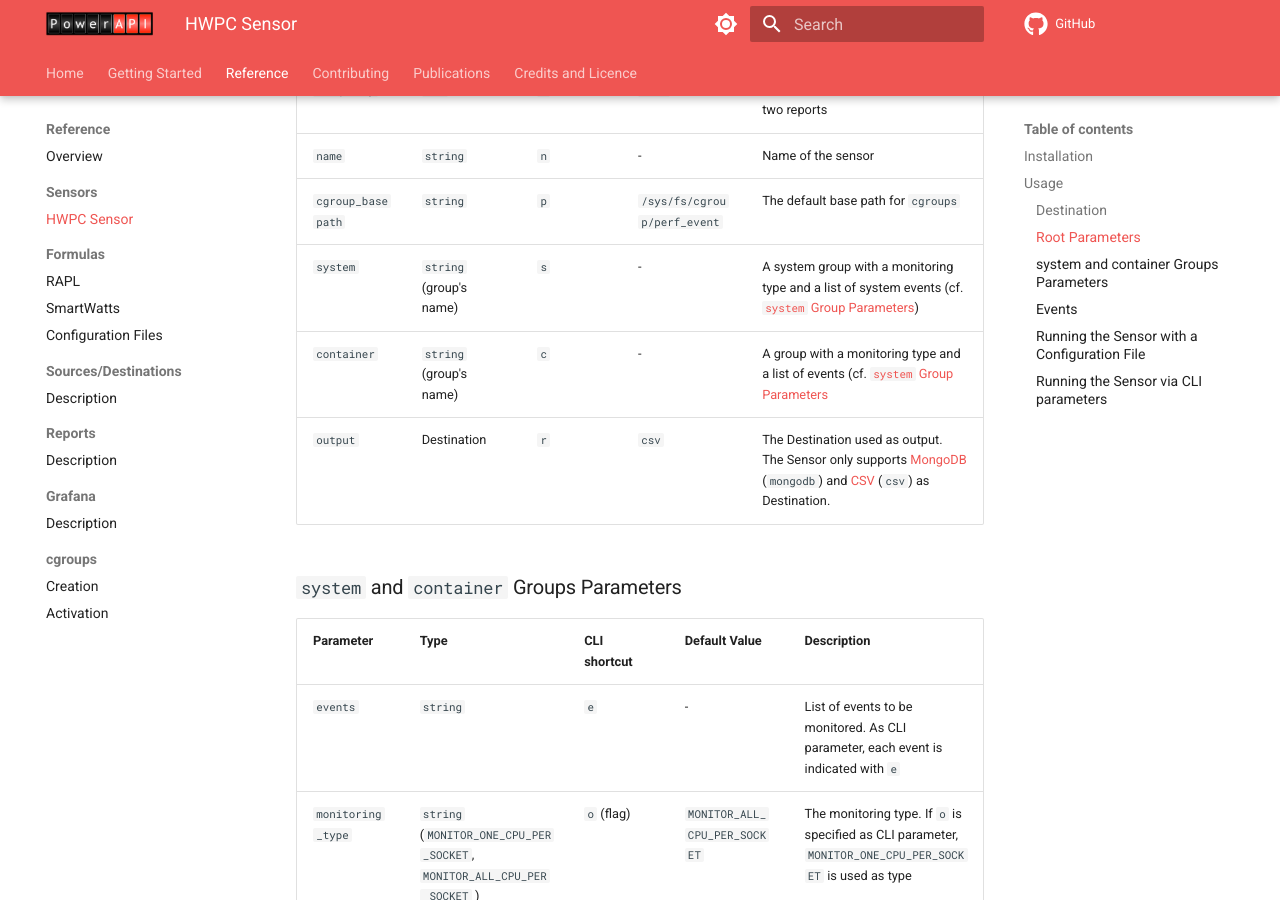
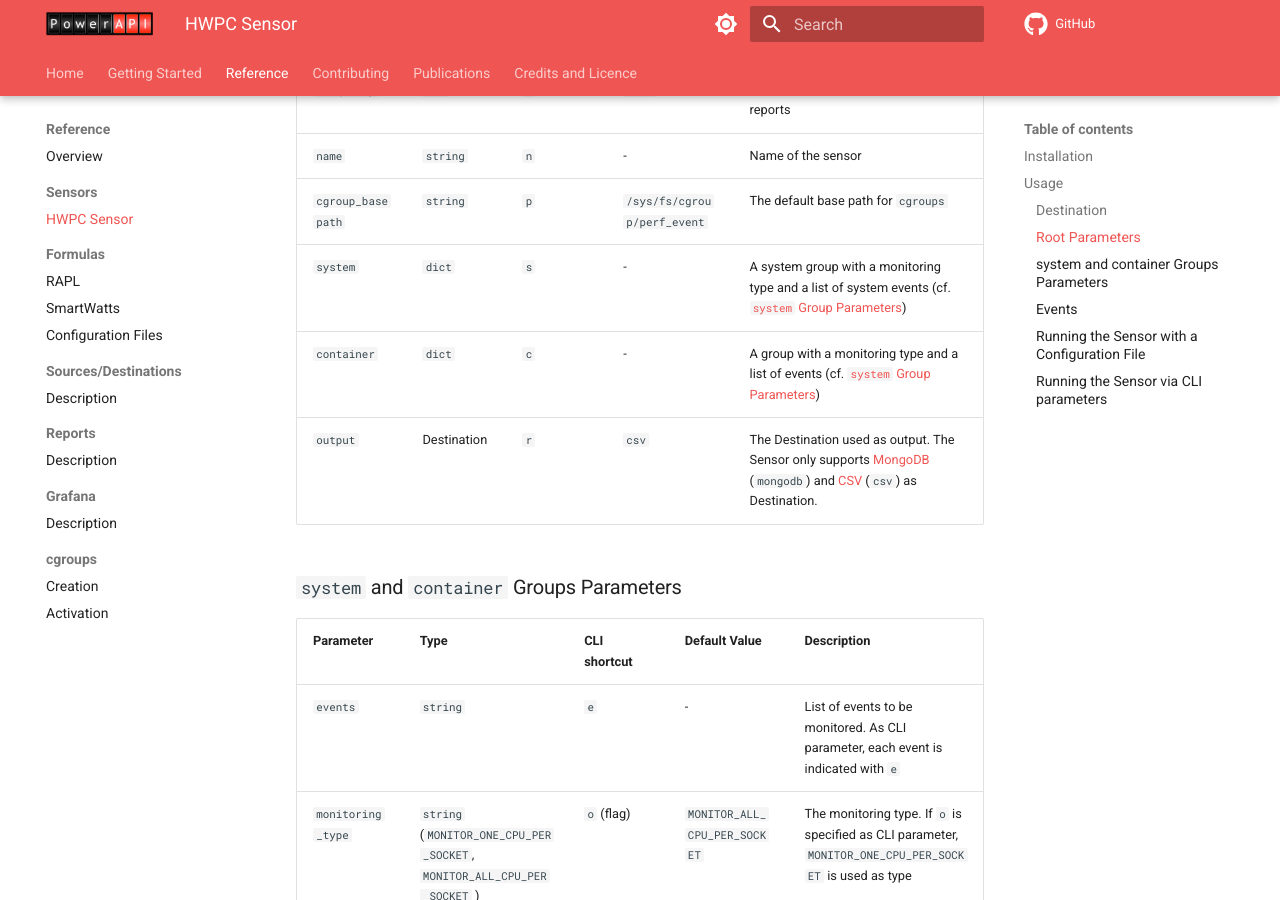
Before and after one commit to roda82/powerapi-webpage-2023, an MkDocs documentation site: the page built from docs/reference/sensors/hwpc-sensor.md, in a window 1280 px wide and 900 px high, scrolled down 1225 px. Built offline with MkDocs 1.6.1 and Material for MkDocs 9.7.7, drawn with Linux system fonts in a browser that asks for light colours; comment, search, counter and statistics services are not loaded; the version menu is left out.

Commit message:
docs: improve sensor and source_destinations content

```diff
--- a/docs/reference/sensors/hwpc-sensor.md
+++ b/docs/reference/sensors/hwpc-sensor.md
@@ -59,8 +59,8 @@ The table below shows the different parameters related to the Sensor Configurati
 |`frequency`                 | `int` | `f`             | `1000`                                            | The time in milliseconds between two reports                   |
 |`name`                 | `string` | `n`             | -                                            | Name of the sensor                   |
 |`cgroup_basepath`                 | `string` | `p`             | `/sys/fs/cgroup/perf_event`        |  The default base path for `cgroups`                   |
-|`system`                 | `string` (group's name) | `s`             | -                                            | A system group with a monitoring type and a list of system events (cf. [`system` Group Parameters](hwpc-sensor.md#system-and-container-groups-parameters))                   |
-|`container`                 | `string` (group's name) | `c`          | -                                            | A group with a monitoring type and a list of  events (cf. [`system` Group Parameters](hwpc-sensor.md#system-and-container-groups-parameters)                   |
+|`system`                 | `dict` | `s`             | -                                            | A system group with a monitoring type and a list of system events (cf. [`system` Group Parameters](hwpc-sensor.md#system-and-container-groups-parameters))                   |
+|`container`                 | `dict` | `c`          | -                                            | A group with a monitoring type and a list of  events (cf. [`system` Group Parameters](hwpc-sensor.md#system-and-container-groups-parameters))                   |
 |`output`                 | Destination | `r`             | ` csv`                                            | The Destination used as output. The Sensor only supports [MongoDB](../database/sources_destinations.md#mongodb) (`mongodb`) and [CSV](../database/sources_destinations.md#csv) (`csv`) as Destination.                    |
 
 
```
Also changed, not shown: docs/reference/database/sources_destinations.md (+11 -10 lines).
